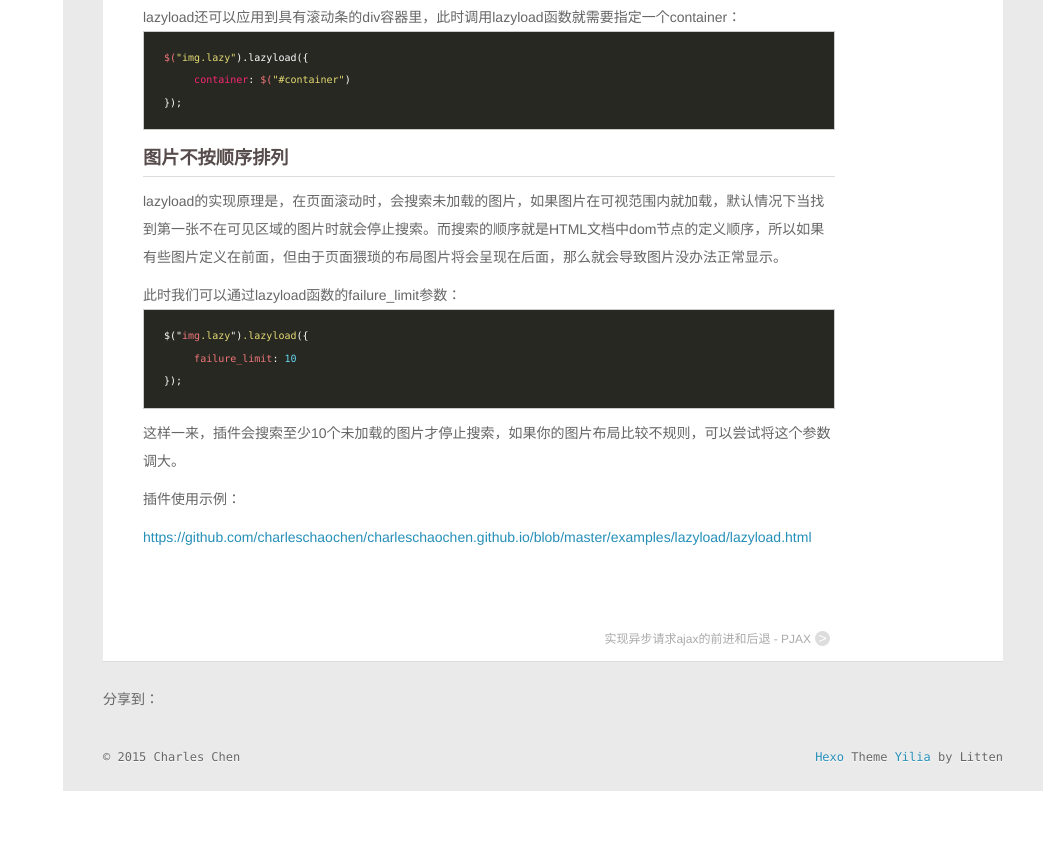
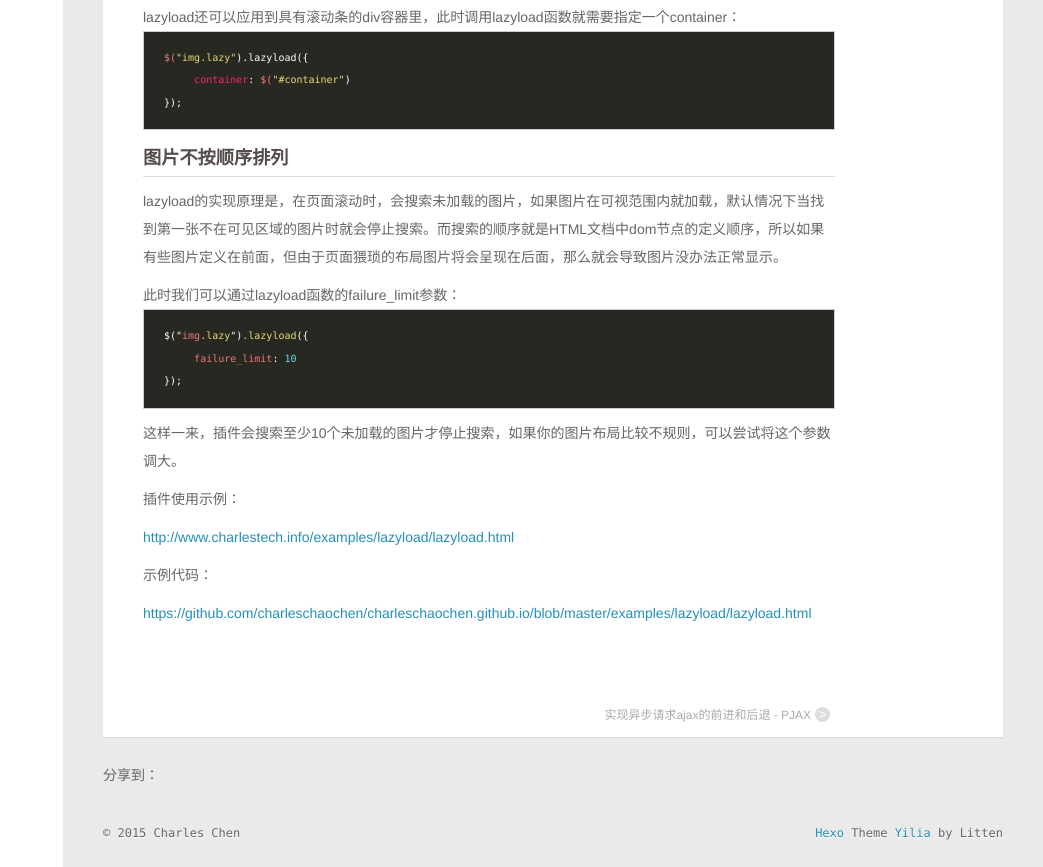
Before and after one commit to charleschaochen/charleschaochen.github.io, a plain HTML site: page 2015/05/04/jquery-lazyload/index.html in a window 1280 px wide. Shown: the part 1515-2382 px from the top of the page, without its empty margins (237-1280 px from the left). Before the commit the page ends 2306 px from the top, so only its background shows below. Drawn offline with nearby package versions, Linux system fonts and the light colour scheme; a script that the page names is missing.

Commit message:
Post article: jquery lazyload

```diff
--- a/2015/05/04/jquery-lazyload/index.html
+++ b/2015/05/04/jquery-lazyload/index.html
@@ -281,8 +281,9 @@
 </span></span></span>});
 </code></pre><p>这样一来，插件会搜索至少10个未加载的图片才停止搜索，如果你的图片布局比较不规则，可以尝试将这个参数调大。</p>
 <p>插件使用示例： </p>
+<p><a href="http://www.charlestech.info/examples/lazyload/lazyload.html" title="jquery lazyload插件使用示例" target="_blank" rel="external">http://www.charlestech.info/examples/lazyload/lazyload.html</a></p>
+<p>示例代码： </p>
 <p><a href="https://github.com/charleschaochen/charleschaochen.github.io/blob/master/examples/lazyload/lazyload.html" title="jquery lazyload插件使用示例" target="_blank" rel="external">https://github.com/charleschaochen/charleschaochen.github.io/blob/master/examples/lazyload/lazyload.html</a></p>
-
 
     </div>
   </div>
```
